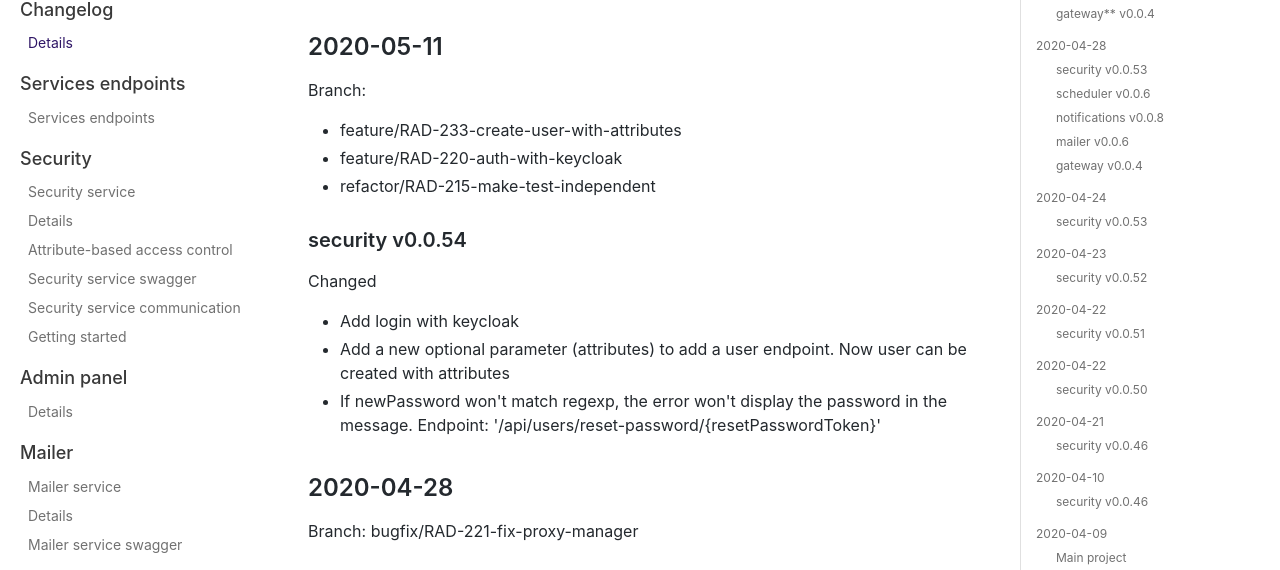
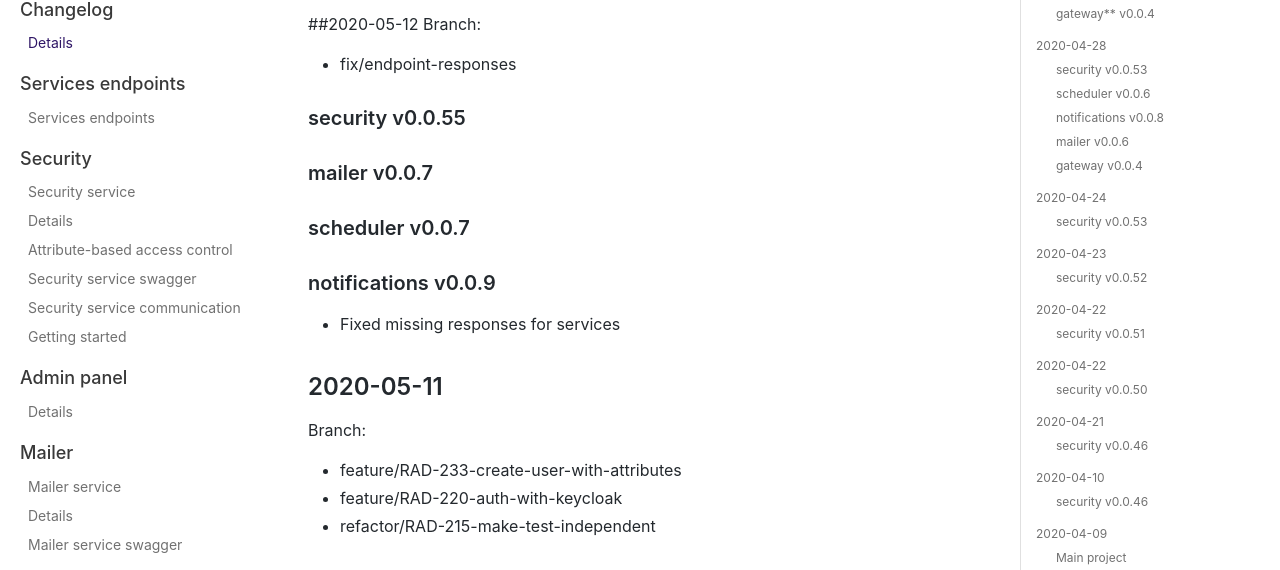
Before and after one commit to TheSoftwareHouse/rad-modules-docs, a plain HTML site: page docs/changelog.html in a window 1280 px wide. Shown: the part 174-744 px from the top of the page. Drawn offline with nearby package versions, Linux system fonts and the light colour scheme.

Commit message:
Deploy website
Deploy website version based on 1711d9245195358ade6c5d51309b461f7d9ac332

```diff
--- a/docs/changelog.html
+++ b/docs/changelog.html
@@ -55,6 +55,18 @@
               }
             });
         </script></nav></div><div class="container mainContainer docsContainer"><div class="wrapper"><div class="post"><header class="postHeader"><h1 id="__docusaurus" class="postHeaderTitle">Details</h1></header><article><div><span><p>All notable changes to this project will be documented in this file.</p>
+<p>##2020-05-12
+Branch:</p>
+<ul>
+<li>fix/endpoint-responses</li>
+</ul>
+<h3><a class="anchor" aria-hidden="true" id="security-v0055"></a><a href="#security-v0055" aria-hidden="true" class="hash-link"><svg class="hash-link-icon" aria-hidden="true" height="16" version="1.1" viewBox="0 0 16 16" width="16"><path fill-rule="evenodd" d="M4 9h1v1H4c-1.5 0-3-1.69-3-3.5S2.55 3 4 3h4c1.45 0 3 1.69 3 3.5 0 1.41-.91 2.72-2 3.25V8.59c.58-.45 1-1.27 1-2.09C10 5.22 8.98 4 8 4H4c-.98 0-2 1.22-2 2.5S3 9 4 9zm9-3h-1v1h1c1 0 2 1.22 2 2.5S13.98 12 13 12H9c-.98 0-2-1.22-2-2.5 0-.83.42-1.64 1-2.09V6.25c-1.09.53-2 1.84-2 3.25C6 11.31 7.55 13 9 13h4c1.45 0 3-1.69 3-3.5S14.5 6 13 6z"></path></svg></a>security v0.0.55</h3>
+<h3><a class="anchor" aria-hidden="true" id="mailer-v007"></a><a href="#mailer-v007" aria-hidden="true" class="hash-link"><svg class="hash-link-icon" aria-hidden="true" height="16" version="1.1" viewBox="0 0 16 16" width="16"><path fill-rule="evenodd" d="M4 9h1v1H4c-1.5 0-3-1.69-3-3.5S2.55 3 4 3h4c1.45 0 3 1.69 3 3.5 0 1.41-.91 2.72-2 3.25V8.59c.58-.45 1-1.27 1-2.09C10 5.22 8.98 4 8 4H4c-.98 0-2 1.22-2 2.5S3 9 4 9zm9-3h-1v1h1c1 0 2 1.22 2 2.5S13.98 12 13 12H9c-.98 0-2-1.22-2-2.5 0-.83.42-1.64 1-2.09V6.25c-1.09.53-2 1.84-2 3.25C6 11.31 7.55 13 9 13h4c1.45 0 3-1.69 3-3.5S14.5 6 13 6z"></path></svg></a>mailer v0.0.7</h3>
+<h3><a class="anchor" aria-hidden="true" id="scheduler-v007"></a><a href="#scheduler-v007" aria-hidden="true" class="hash-link"><svg class="hash-link-icon" aria-hidden="true" height="16" version="1.1" viewBox="0 0 16 16" width="16"><path fill-rule="evenodd" d="M4 9h1v1H4c-1.5 0-3-1.69-3-3.5S2.55 3 4 3h4c1.45 0 3 1.69 3 3.5 0 1.41-.91 2.72-2 3.25V8.59c.58-.45 1-1.27 1-2.09C10 5.22 8.98 4 8 4H4c-.98 0-2 1.22-2 2.5S3 9 4 9zm9-3h-1v1h1c1 0 2 1.22 2 2.5S13.98 12 13 12H9c-.98 0-2-1.22-2-2.5 0-.83.42-1.64 1-2.09V6.25c-1.09.53-2 1.84-2 3.25C6 11.31 7.55 13 9 13h4c1.45 0 3-1.69 3-3.5S14.5 6 13 6z"></path></svg></a>scheduler v0.0.7</h3>
+<h3><a class="anchor" aria-hidden="true" id="notifications-v009"></a><a href="#notifications-v009" aria-hidden="true" class="hash-link"><svg class="hash-link-icon" aria-hidden="true" height="16" version="1.1" viewBox="0 0 16 16" width="16"><path fill-rule="evenodd" d="M4 9h1v1H4c-1.5 0-3-1.69-3-3.5S2.55 3 4 3h4c1.45 0 3 1.69 3 3.5 0 1.41-.91 2.72-2 3.25V8.59c.58-.45 1-1.27 1-2.09C10 5.22 8.98 4 8 4H4c-.98 0-2 1.22-2 2.5S3 9 4 9zm9-3h-1v1h1c1 0 2 1.22 2 2.5S13.98 12 13 12H9c-.98 0-2-1.22-2-2.5 0-.83.42-1.64 1-2.09V6.25c-1.09.53-2 1.84-2 3.25C6 11.31 7.55 13 9 13h4c1.45 0 3-1.69 3-3.5S14.5 6 13 6z"></path></svg></a>notifications v0.0.9</h3>
+<ul>
+<li>Fixed missing responses for services</li>
+</ul>
 <h2><a class="anchor" aria-hidden="true" id="2020-05-11"></a><a href="#2020-05-11" aria-hidden="true" class="hash-link"><svg class="hash-link-icon" aria-hidden="true" height="16" version="1.1" viewBox="0 0 16 16" width="16"><path fill-rule="evenodd" d="M4 9h1v1H4c-1.5 0-3-1.69-3-3.5S2.55 3 4 3h4c1.45 0 3 1.69 3 3.5 0 1.41-.91 2.72-2 3.25V8.59c.58-.45 1-1.27 1-2.09C10 5.22 8.98 4 8 4H4c-.98 0-2 1.22-2 2.5S3 9 4 9zm9-3h-1v1h1c1 0 2 1.22 2 2.5S13.98 12 13 12H9c-.98 0-2-1.22-2-2.5 0-.83.42-1.64 1-2.09V6.25c-1.09.53-2 1.84-2 3.25C6 11.31 7.55 13 9 13h4c1.45 0 3-1.69 3-3.5S14.5 6 13 6z"></path></svg></a>2020-05-11</h2>
 <p>Branch:</p>
 <ul>
```
Also changed, not shown: docs/changelog/index.html (+12 -0 lines).
